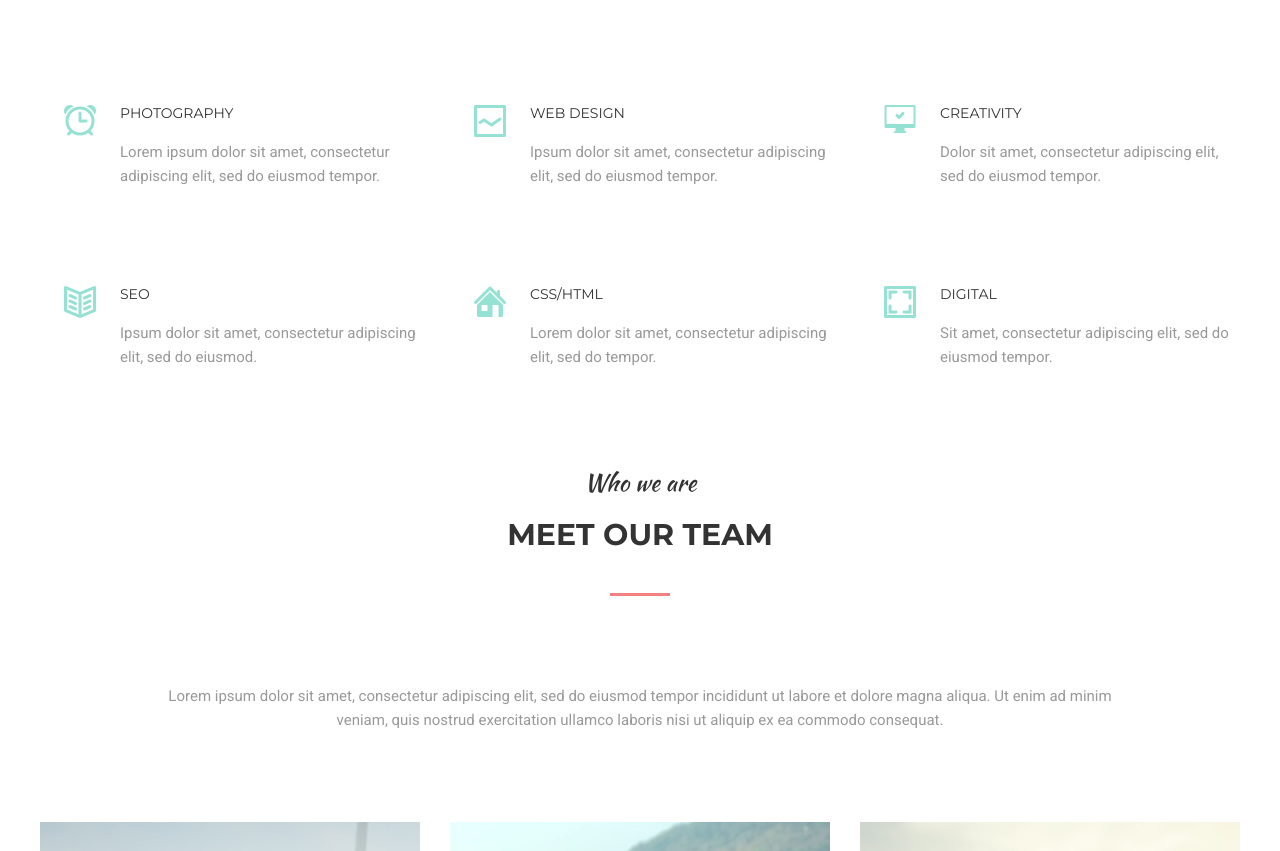
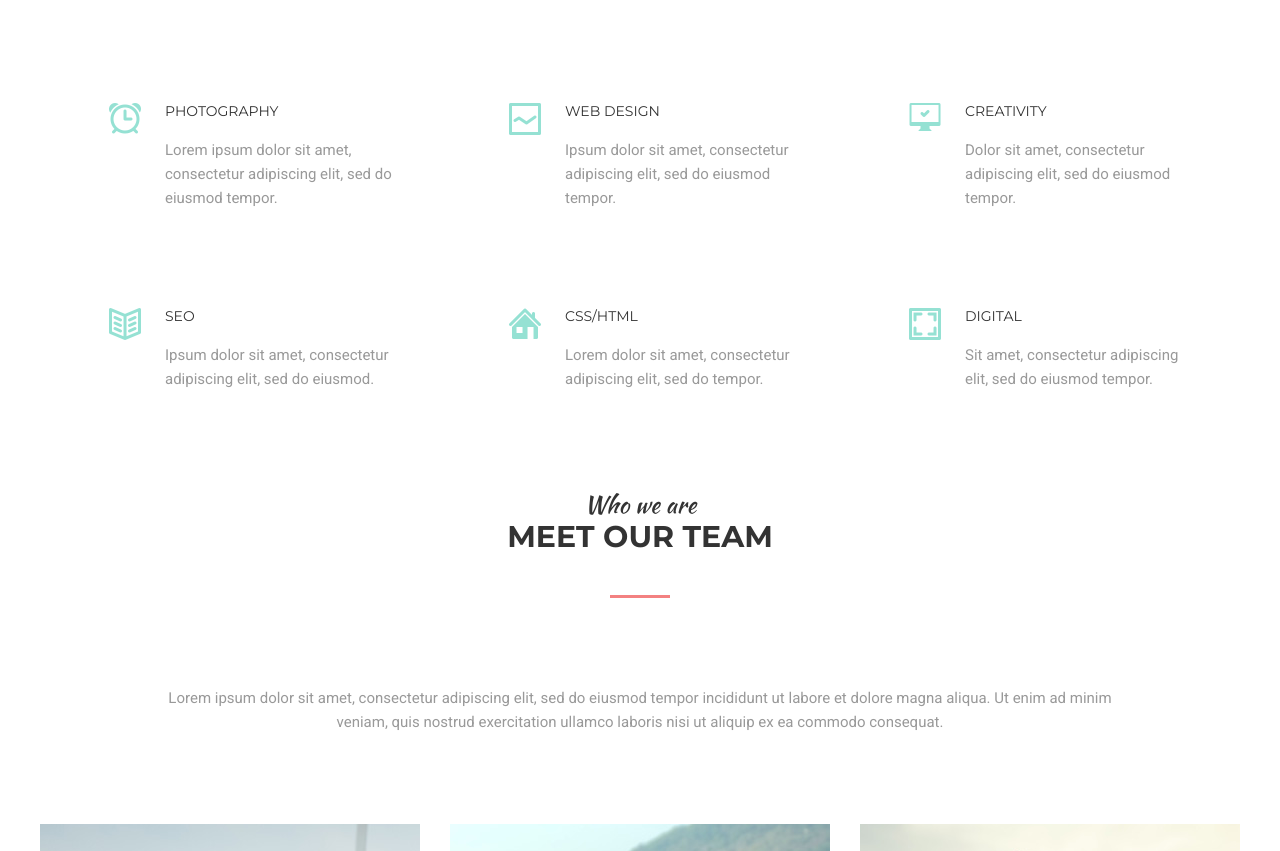
Before and after one commit to SergiySnigur/goit-fe-course, a plain HTML site: page Module_6/index.html in a window 1280 px wide. Shown: the part 318-1169 px from the top of the page. Drawn offline with Linux system fonts and the light colour scheme.

Commit message:
second commit

```diff
--- a/Module_6/index.html
+++ b/Module_6/index.html
@@ -35,56 +35,46 @@
             </ul>
         </nav>
     </header>
-    <main class="container">
+    <main>
         <!-- service -->
         <section class="service">
-            <h2 class="service-title">We work with</h2>
-            <h2 class="service-name">Amazing Services</h2>
+            <div class="container">
+                <h2 class="service-name"><span class="service-title">We work with</span>Amazing Services</h2>
                 <ul class="service-list">
                     <li class="service-list-items">
-                    <div class="flex-container">
                         <h3 class="service-about">Photography</h3>
                         <p>Lorem ipsum dolor sit amet, consectetur adipiscing elit, sed do eiusmod tempor.</p>
-                    </div>
                     </li>
                     <li class="service-list-items">
-                    <div class="flex-container">
                         <h3 class="service-about">Web Design</h3>
                         <p>Ipsum dolor sit amet, consectetur adipiscing elit, sed do eiusmod tempor.</p>
-                    </div>
                     </li>
                     <li class="service-list-items">
-                    <div class="flex-container">
                         <h3 class="service-about">Creativity</h3>
                         <p>Dolor sit amet, consectetur adipiscing elit, sed do eiusmod tempor.</p>
-                    </div>
                     </li>
                     <li class="service-list-items">
-                    <div class="flex-container">
                         <h3 class="service-about">Seo</h3>
                         <p>Ipsum dolor sit amet, consectetur adipiscing elit, sed do eiusmod.</p>
-                    </div>
                     </li>
                     <li class="service-list-items">
-                    <div class="flex-container">
                         <h3 class="service-about">Css/Html</h3>
                         <p>Lorem dolor sit amet, consectetur adipiscing elit, sed do tempor.</p>
-                    </div>
                     </li>
                     <li class="service-list-items">
-                    <div class="flex-container">
                         <h3 class="service-about">Digital</h3>
                         <p>Sit amet, consectetur adipiscing elit, sed do eiusmod tempor.</p>
-                    </div>
                     </li>
                 </ul>
+            </div>
         </section>
         <!-- our team -->
         <section class="our-team">
-            <h2 class="team-title">Who we are</h2>
-            <h2 class="team-about">Meet our team</h2>
+            <div class="container">
+                <h2 class="team-about"><span class="team-title">Who we are</span>Meet our team</h2>
                 <div class="container-information-team">
-                <p>Lorem ipsum dolor sit amet, consectetur adipiscing elit, sed do eiusmod tempor incididunt ut labore et dolore magna aliqua. Ut enim ad minim veniam, quis nostrud exercitation ullamco laboris nisi ut aliquip ex ea commodo consequat. </p>
+                    <p>Lorem ipsum dolor sit amet, consectetur adipiscing elit, sed do eiusmod tempor incididunt ut labore et dolore magna aliqua. Ut enim ad minim veniam, quis nostrud exercitation ullamco laboris nisi ut aliquip ex ea commodo consequat.
+                    </p>
                 </div>
                 <ul class="team-list">
                     <li class="team-list-items">
@@ -124,6 +114,7 @@
                         <p class="team-occupation">Developer</p>
                     </li>
                 </ul>
+            </div>
         </section>
     </main>
     <footer class="page-footer container">
--- a/Module_6/style/index.css
+++ b/Module_6/style/index.css
@@ -41,6 +41,7 @@
     }
 
     .site-title {
+        display: block;
         font-family: 'Montserrat', sans-serif;
         font-size: 30px;
         line-height: 36px;
@@ -59,7 +60,7 @@
         display: flex;
         justify-content: space-between;
         align-items: center;
-        width: 490px;
+        flex-basis: 490px;
         margin: 0;
         padding: 0;
         list-style: none;
@@ -107,6 +108,7 @@
     }
 
     .service-title {
+        display: block;
         text-align: center;
         margin: 0;
         padding: 0;
@@ -115,10 +117,12 @@
         line-height: 28px;
         color: #333333;
         font-weight: 400;
-        margin-bottom: 20px;
+        text-transform: none;
+        margin-bottom: 18px;
     }
 
     .service-name {
+        display: block;
         text-align: center;
         margin: 0;
         padding: 0;
@@ -142,7 +146,7 @@
 
     .service-list {
         display: flex;
-        justify-content: space-between;
+        justify-content: space-around;
         flex-wrap: wrap;
         margin: 0;
         padding: 0;
@@ -150,25 +154,16 @@
 
     .service-list-items {
         display: flex;
+        flex-wrap: wrap;
         margin: 0;
         padding: 0;
-        flex-basis: 380px;
+        flex-basis: 310px;
         text-decoration: none;
         list-style: none;
     }
 
     .service-list-items:nth-child(-n+3) {
         margin-bottom: 98px;
-    }
-
-    .flex-container {
-        flex-basis: 300px;
-        display: flex;
-        flex-direction: column;
-    }
-
-    .flex-container h3 {
-        margin-bottom: 18px;
     }
 
     .service-list-items:nth-child(1)::before {
@@ -234,6 +229,7 @@
         text-transform: uppercase;
         margin: 0;
         padding: 0;
+        margin-bottom: 18px;
     }
 
     .service-list-items p {
@@ -245,6 +241,7 @@
         margin: 0;
         padding: 0;
         color: #999999;
+        padding-left: 80px;
     }
     /* our team */
 
@@ -252,19 +249,8 @@
         padding-bottom: 80px;
     }
 
-    .team-title {
-        text-align: center;
-        margin: 0;
-        padding: 0;
-        font-family: 'Kaushan Script', cursive;
-        font-size: 24px;
-        line-height: 28px;
-        color: #333333;
-        font-weight: 400;
-        margin-bottom: 20px;
-    }
-
     .team-about {
+        display: block;
         text-align: center;
         margin: 0;
         padding: 0;
@@ -275,6 +261,20 @@
         text-transform: uppercase;
         color: #333333;
         margin-bottom: 88px;
+    }
+
+    .team-title {
+        display: block;
+        text-align: center;
+        margin: 0;
+        padding: 0;
+        font-family: 'Kaushan Script', cursive;
+        font-size: 24px;
+        line-height: 28px;
+        color: #333333;
+        font-weight: 400;
+        margin-bottom: px;
+        text-transform: none;
     }
 
     .team-about::after {
```
Lines whose indentation alone changed are shown as unchanged.
